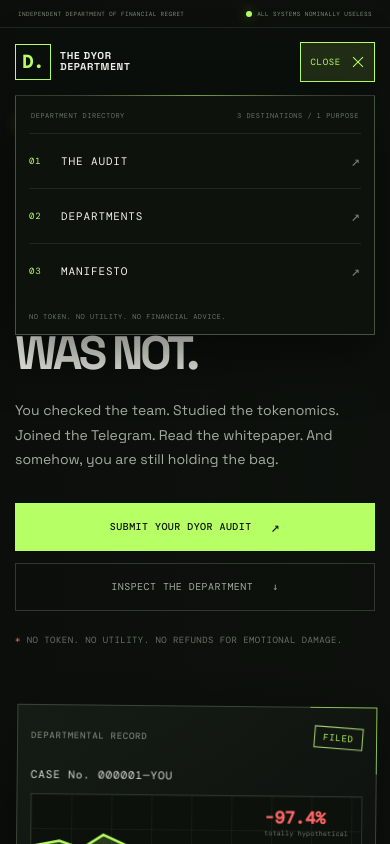
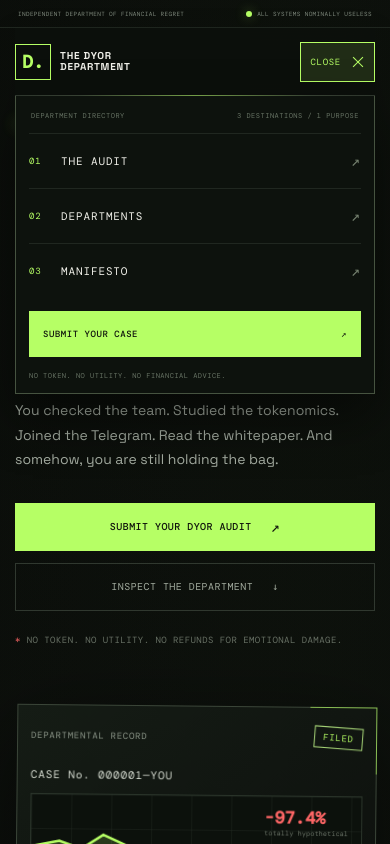
Before and after one commit to safherofficial/weird, a Next.js app: page / in a window 390 px wide. Both pictures are taken after a click on the button "MENU". Shown: the top 844 px of the page. Built offline with nearby package versions, Linux system fonts and the light colour scheme.

Commit message:
feat(u02): add primary destination to the mobile navigation panel

```diff
--- a/app/components/department-header.tsx
+++ b/app/components/department-header.tsx
@@ -97,6 +97,9 @@ export default function DepartmentHeader({
           <Link href={manifestoHref} onClick={closeMenu}>
             <span>03</span> MANIFESTO <b aria-hidden="true">↗</b>
           </Link>
+          <Link className="mobile-nav__cta" href={ctaHref} onClick={closeMenu}>
+            {ctaLabel} <span aria-hidden="true">↗</span>
+          </Link>
           <div className="mobile-nav__foot">NO TOKEN. NO UTILITY. NO FINANCIAL ADVICE.</div>
         </nav>
       </header>
```
